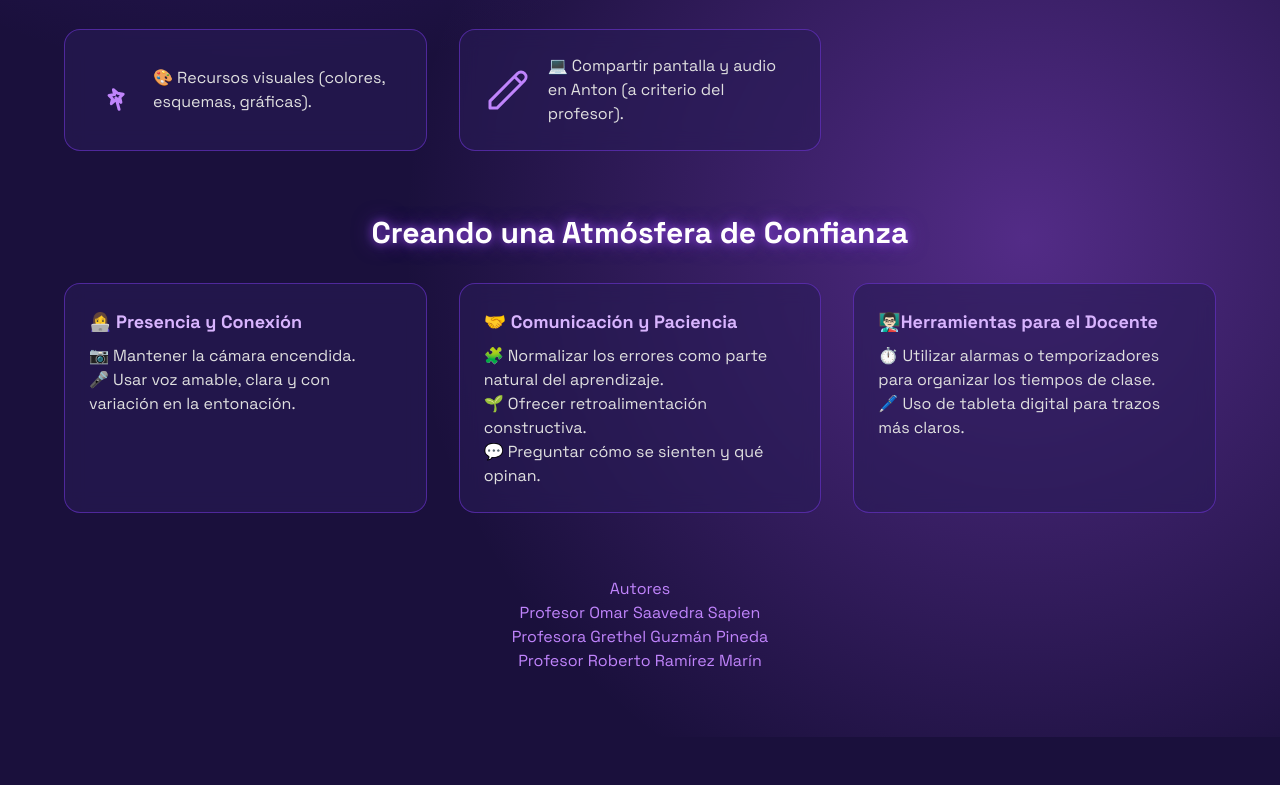
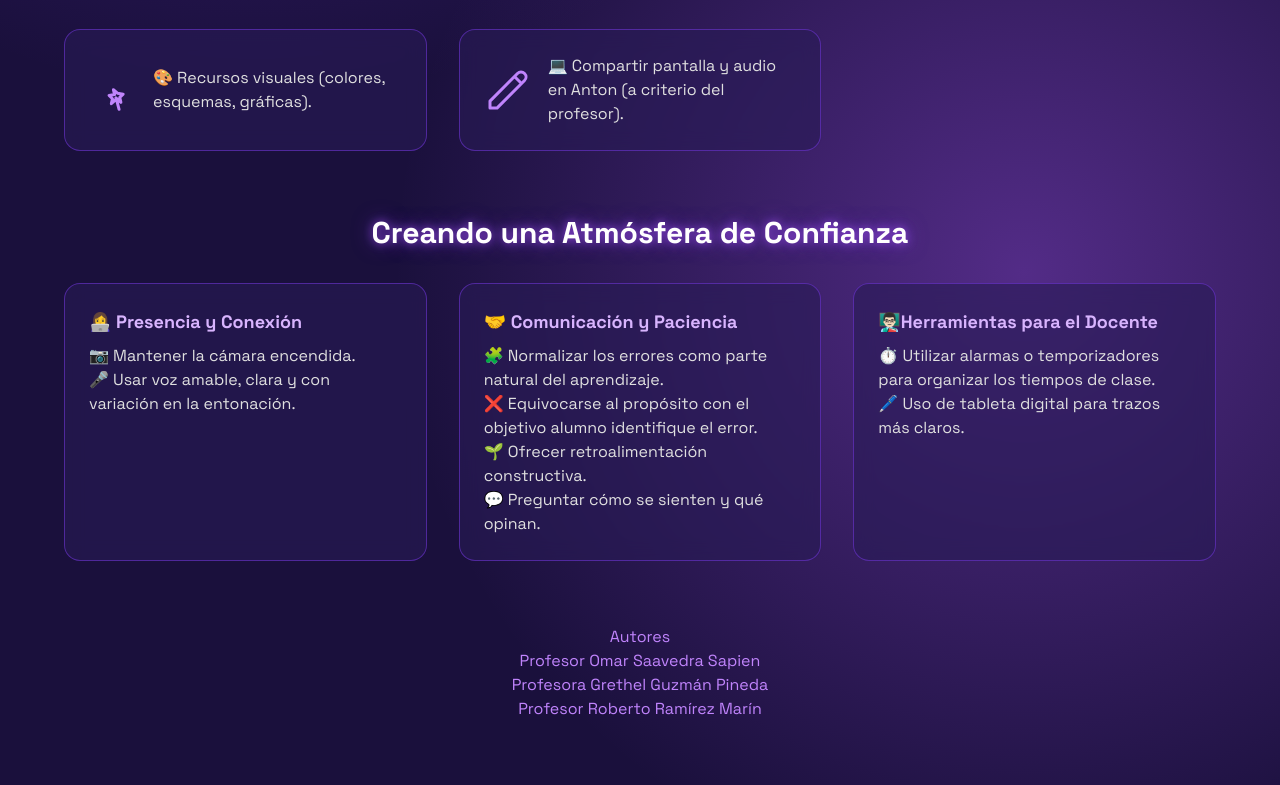
Before and after one commit to robertoramirezmarin/Clases-de-Calidad, a plain HTML site: page index.html in a window 1280 px wide. Shown: the part 923-1708 px from the top of the page. Before the commit the page ends 1660 px from the top, so only its background shows below. Drawn offline with nearby package versions, Linux system fonts and the light colour scheme.

Commit message:
Update index.html

```diff
--- a/index.html
+++ b/index.html
@@ -145,7 +145,7 @@
                     </div>
                      <div class="card rounded-2xl p-6">
                         <h3 class="font-bold text-lg mb-2 text-purple-300">🤝 Comunicación y Paciencia</h3>
-                        <p>🧩 Normalizar los errores como parte natural del aprendizaje. <br> 🌱 Ofrecer retroalimentación constructiva. <br> 💬 Preguntar cómo se sienten y qué opinan.</p>
+                        <p>🧩 Normalizar los errores como parte natural del aprendizaje. <br> ❌ Equivocarse al propósito con el objetivo alumno identifique el error. <br> 🌱 Ofrecer retroalimentación constructiva. <br> 💬 Preguntar cómo se sienten y qué opinan.</p>
                     </div>
                     <div class="card rounded-2xl p-6">
                         <h3 class="font-bold text-lg mb-2 text-purple-300">👨🏻‍🏫Herramientas para el Docente</h3>
@@ -168,4 +168,5 @@
 
     </div>
 </body>
+
 </html>
```
